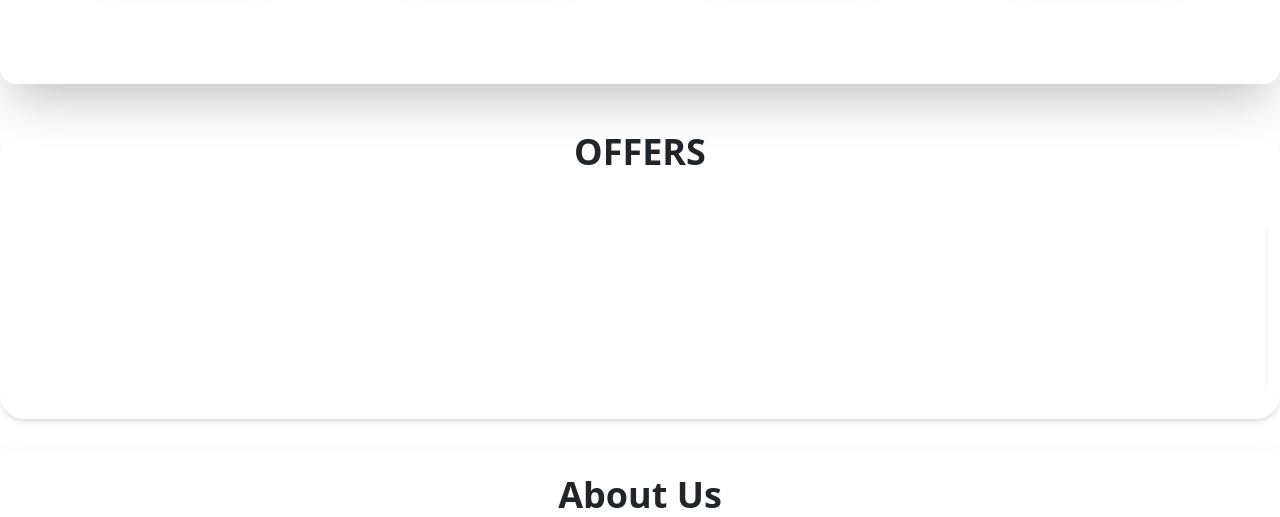
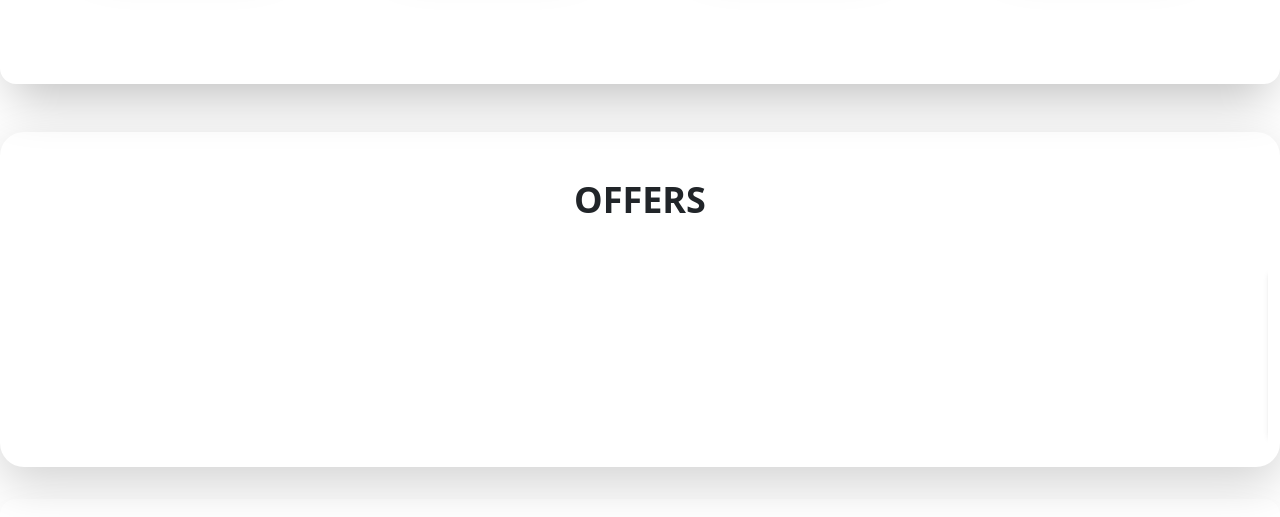
Before and after one commit to kasinath-anilkumar/zymo-build, a React (Vite) app: page / in a window 1280 px wide. Shown: the part 1466-1983 px from the top of the page. Built offline with nearby package versions, Linux system fonts and the light colour scheme.

Commit message:
Marque Updated

```diff
--- a/src/Components/Marquee/Marque.jsx
+++ b/src/Components/Marquee/Marque.jsx
@@ -6,9 +6,9 @@ import specialOffer from "/specialOffer.png";
 
 const Marque = () => {
     return (
-        <div className='shadow-md container rounded-3xl my-8'>
+        <div className='shadow-lg container rounded-3xl my-8'>
             <div className="text-center w-100">
-                <h1 className='text-4xl mb-5 font-bold'>OFFERS</h1>
+                <h1 className='text-4xl font-bold p-5'>OFFERS</h1>
             </div>
             <marquee behavior="" direction="" scrollamount="15">
                 <div className='d-flex mb-4'>
```
